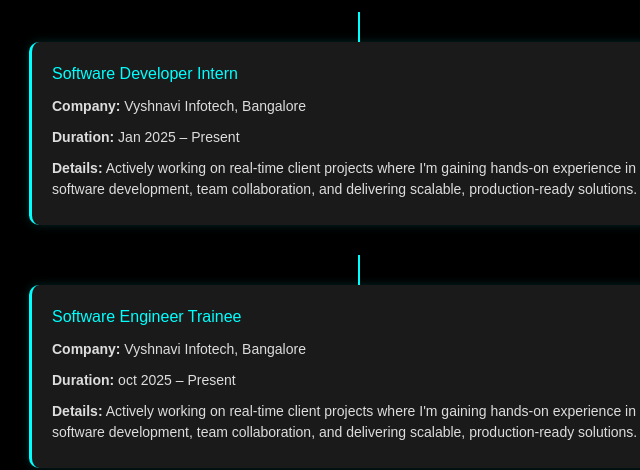
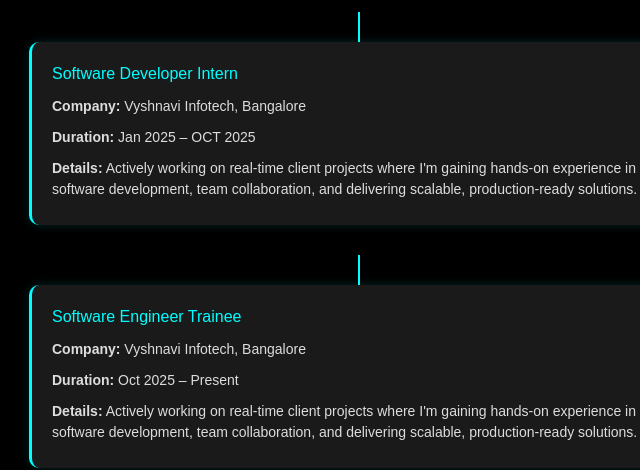
Before and after one commit to bhuvanika1102/Portfolio, a plain HTML site: page index.html in a window 1280 px wide. Shown: the part 2560-3030 px from the top of the page, 281-921 px from the left. Drawn offline with nearby package versions, Linux system fonts and the light colour scheme.

Commit message:
bug fixes in intern section

```diff
--- a/index.html
+++ b/index.html
@@ -139,7 +139,7 @@
                 <div class="step-content">
                     <h3>Software Developer Intern</h3>
                     <p><strong>Company:</strong> Vyshnavi Infotech, Bangalore</p>
-                    <p><strong>Duration:</strong> Jan 2025 – Present</p>
+                    <p><strong>Duration:</strong> Jan 2025 – OCT 2025</p>
                     <p><strong>Details:</strong> Actively working on real-time client projects where I'm gaining
                         hands-on experience in software development, team collaboration, and delivering scalable,
                         production-ready solutions.</p>
@@ -151,7 +151,7 @@
                 <div class="step-content">
                     <h3>Software Engineer Trainee</h3>
                     <p><strong>Company:</strong> Vyshnavi Infotech, Bangalore</p>
-                    <p><strong>Duration:</strong> oct 2025 – Present</p>
+                    <p><strong>Duration:</strong> Oct 2025 – Present</p>
                     <p><strong>Details:</strong> Actively working on real-time client projects where I'm gaining
                         hands-on experience in software development, team collaboration, and delivering scalable,
                         production-ready solutions.</p>
```
